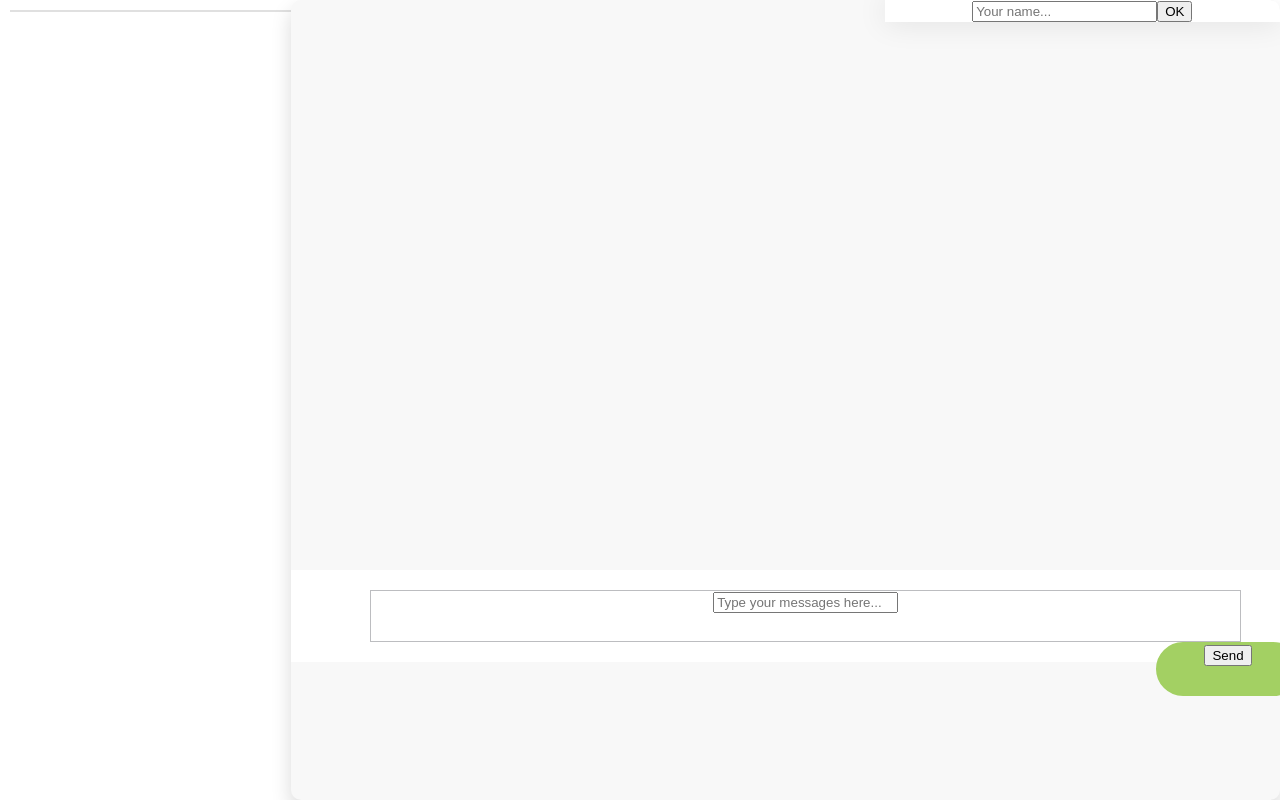
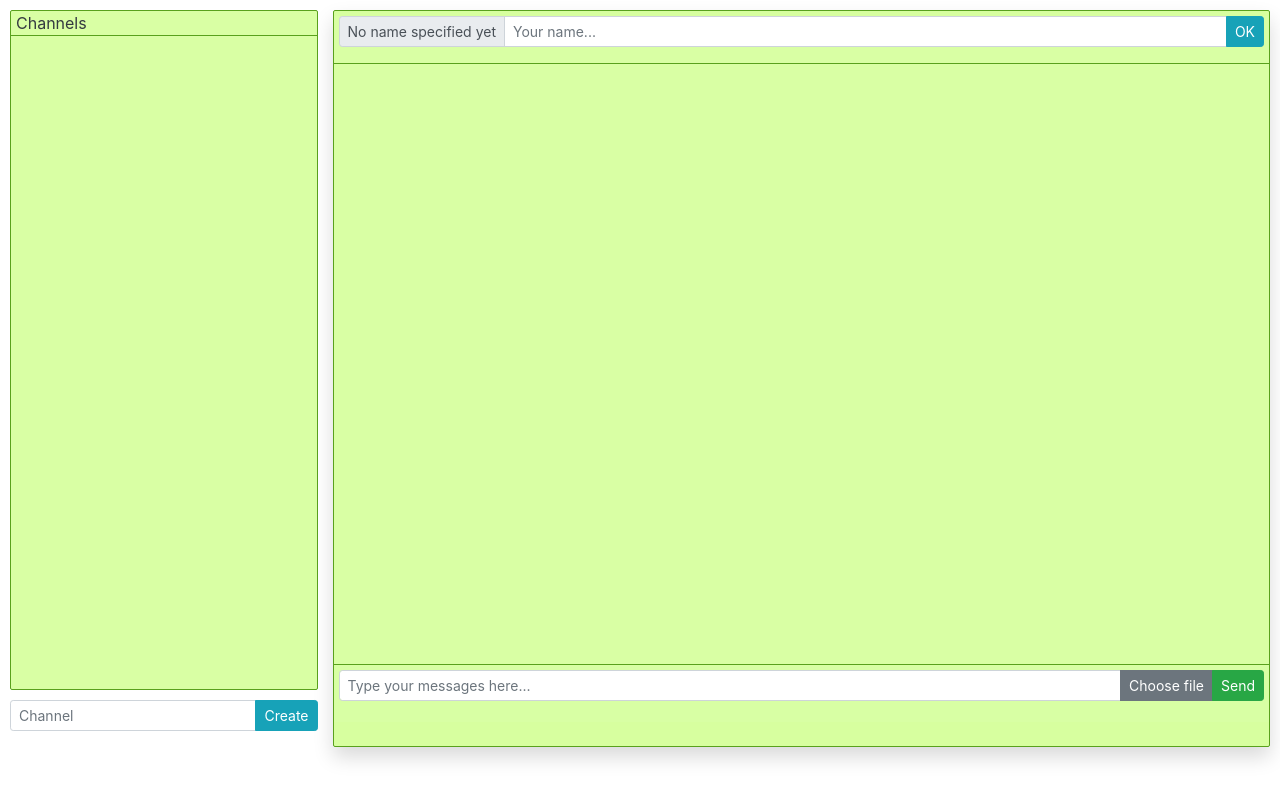
Before and after one commit to priyank23/react-app, a React (Create React App) app in the folder ui/: page / in a window 1280 px wide. Built offline with nearby package versions, Linux system fonts and the light colour scheme.

Commit message:
Basic UI Completed and event handling started

```diff
--- a/ui/package.json
+++ b/ui/package.json
@@ -6,7 +6,9 @@
     "@testing-library/jest-dom": "^5.11.5",
     "@testing-library/react": "^11.1.2",
     "@testing-library/user-event": "^12.2.2",
+    "bootstrap": "^4.5.3",
     "react": "^17.0.1",
+    "react-bootstrap": "^1.4.0",
     "react-dom": "^17.0.1",
     "react-scripts": "4.0.0",
     "socket.io-client": "^3.0.1",
--- a/ui/src/App.css
+++ b/ui/src/App.css
@@ -5,170 +5,66 @@
   display: flex;
 }
 
-.channellist {
-  width: calc(20% - 12px);
-  border: 1px solid rgb(224, 224, 224);
-  margin: 10px;
-  margin-right: 0;
-  border-right: none;
-  height: calc(100% - 22px);
+.channelblock {
+  min-height: 100%;
+}
+.channelblock .channellist {
+  background-color: #d9ffa4;
+  min-width: 30%;
+  border: 1px solid rgb(89, 161, 29);
+  border-radius: 2px;
+  max-height: 100%;
+  height: 85vh;
+  overflow: auto;
+  margin-bottom: 10px;
 }
 
 .channel-item {
-  border-bottom: 1px solid rgb(224, 224, 224);
+  border-bottom: 1px solid rgb(89, 161, 29);
   padding: 10px;
   font-weight: bold;
 }
 
 .channel-item:hover {
-  background-color: rgb(224, 224, 224);
+  background-color: rgb(212, 155, 155);
   cursor: pointer;
 }
 
 .namebox {
-  background-color: #fff;
-  width: 40%;
-  float: right;
-  box-shadow: 0 1px 30px rgba(0, 0, 0, 0.1);
+  background-color: #d9ffa4;
+  width: 100%;
+  padding: 0px 5px 0px 5px;
+  border-bottom: 1px solid rgb(89, 161, 29);
 }
 
 .chatwindow {
-  width: calc(80% - 20px);
-  border-radius: 10px;
-  background-color: #fff;
+  background-color: #d7ff9f;
+  width: 70%;
+  border-radius: 2px;
   box-shadow: 0 10px 20px rgba(0, 0, 0, 0.15);
-  background-color: #f8f8f8;
   overflow: hidden;
-  height: 100vh;
+  height: 100%;
+  padding-top: 5px;
+  margin:0;
+  border: 1px solid rgb(89, 161, 29);
 }
 
 .inputmessagebox {
   position: relative;
   width: 100%;
-  background-color: #fff;
-  padding: 20px 20px;
-  /*position: absolute;*/
-  bottom: 0;
-}
-
-.inputmessagebox .messageinput {
-  display: inline-block;
-  height: 50px;
-  border-radius: 25psx;
-  border: 1px solid #bcbdc0;
-  width: calc(100% - 160px);
-  position: relative;
-  padding: 0 20px;
-}
-
-.inputmessagebox .sendmessage {
-  width: 140px;
-  height: 50px;
-  display: inline-block;
-  border-radius: 50px;
-  background-color: #a3d063;
-  border: 2px solid #a3d063;
-  color: #fff;
-  cursor: pointer;
-  transition: all 0.2s linear;
-  text-align: center;
-  float: right;
-}
-
-.inputmessagebox .sendmessage:hover {
-  color: #a3d063;
-  background-color: #fff;
+  background-color: #d8ffa4;
+  padding: 5px 5px;
+  border-top: 1px solid rgb(89, 161, 29);
 }
 
 .chatbox {
-  position: relative;
+  background-color: #d9ffa4;
+  background-size: cover;
+  position: block;
   list-style: none;
   padding: 20px 10px 0 10px;
   margin: 0;
-  height: calc(100vh - 250px);
-  overflow: scroll;
+  width: 80vw;
+  height: 75vh;
+  overflow: auto;
 }
-
-.chatbox .message {
-  clear: both;
-  overflow: hidden;
-  margin-bottom: 20px;
-  transition: all 0.5s linear;
-  opacity: 0;
-}
-
-.chatbox .message .left .avatar {
-  background-color: #f5886e;
-  float: left;
-}
-
-.chatbox .message .left .textwrap {
-  background-color: #ffe6cb;
-  margin-left: 20px;
-}
-
-.chatbox .message.left .textwrap::after, .chatbox .message.left .text_wrapper::before {
-  right: 100%;
-  border-right-color: #ffe6cb;
-}
-
-.chatbox .message.left .text {
-  color: #c48843;
-}
-
-.chatbox .message.right .avatar {
-  background-color: #fdbf68;
-  float: right;
-}
-.chatbox .message.right .textwrap {
-  background-color: #c7eafc;
-  margin-right: 20px;
-  float: right;
-}
-.chatbox .message.right .textwrap::after, .chatbox .message.right .textwrap::before {
-  left: 100%;
-  border-left-color: #c7eafc;
-}
-
-.chatbox .message.right .text {
-  color: #45829b;
-}
-
-.chatbox .message.appeared {
-  opacity: 1;
-}
-.chatbox .message .avatar {
-  width: 60px;
-  height: 60px;
-  border-radius: 50%;
-  display: inline-block;
-}
-.chatbox .message .textwrap {
-  display: inline-block;
-  padding: 20px;
-  border-radius: 6px;
-  width: calc(100% - 85px);
-  min-width: 100px;
-  position: relative;
-}
-.chatbox .message .textwrap::after, .chatbox .message .textwrap:before {
-  top: 18px;
-  border: solid transparent;
-  content: " ";
-  height: 0;
-  width: 0;
-  position: absolute;
-  pointer-events: none;
-}
-.chatbox .message .textwrap::after {
-  border-width: 13px;
-  margin-top: 0px;
-}
-.chatbox .message .textrap::before {
-  border-width: 15px;
-  margin-top: -2px;
-}
-.chatbox .message .textwrap.text {
-  font-size: 18px;
-  font-weight: 300;
-}
--- a/ui/src/App.js
+++ b/ui/src/App.js
@@ -1,15 +1,46 @@
 import React from 'react';
 import socketClient from 'socket.io-client';
 import './App.css';
+import 'bootstrap/dist/css/bootstrap.css';
+import {Button, InputGroup, FormControl, Col, Container, Row} from 'react-bootstrap';
 const SERVER = 'http://localhost:8000'
 
 class NameBox extends React.Component {
+  constructor(props) {
+    super(props);
+    this.name = React.createRef();
+    this.handleClick = this.handleClick.bind(this);
+    this.handleKeyPress = this.handleKeyPress.bind(this);
+  }
+
+  handleClick() {
+    if(this.name.current.value && this.name.current.value !== '') this.props.handleClick(this.name.current.value);
+    var nickname = document.getElementById('name');
+    nickname.textContent = this.name.current.value;
+    this.name.current.value = "";
+  }
+
+  handleKeyPress(e) {
+    if (e.key === 'Enter') {
+      this.handleClick();
+    }
+  }
 
   render() {
     return (
-      <div className = 'namebox'>
-        <input type='text' placeholder='Your name...'></input>
-        <button onClick = {this.props.handleClick}>OK</button>
+      <div className='namebox' onKeyPress = {this.handleKeyPress} >
+        <InputGroup className="mb-3" size='sm'>
+          <InputGroup.Prepend>
+            <InputGroup.Text id='name'>No name specified yet</InputGroup.Text>
+          </InputGroup.Prepend>
+          <FormControl
+            placeholder="Your name..."
+            ref = {this.name}
+          />
+          <InputGroup.Append>
+            <Button onClick = {this.handleClick} variant="info">OK</Button>
+          </InputGroup.Append>
+        </InputGroup>
       </div>
     )
   }
@@ -17,6 +48,10 @@ class NameBox extends React.Component {
 
 
 class ChatBox extends React.Component {
+  constructor(props) {
+    super(props);
+    this.handleMessageClick = this.handleMessageClick.bind(this);
+  }
 
   scrollToBottom = () => {
     var el = this.refs.scroll;
@@ -31,30 +66,24 @@ class ChatBox extends React.Component {
     this.scrollToBottom();
   }
 
-  handleNameClick() {
-    // To handle click of channel box
-  }
-
-  handleKeyPress() {
-    // To send the message whenever enter is pressed
-  }
-
-  handleMessageClick() {
-    // To send the message whenever send button is pressed
+  handleMessageClick(message) {
+    this.props.handleMessageClick(message);
   }
 
 
   render() {
     return (
-      <div className='chatwindow'>
-        <NameBox handleClick = {this.handleNameClick}/>
+      <Container className = 'chatwindow'>
+        <Row><NameBox handleClick = {this.props.handleNameClick}/></Row>
+        <Row>
           <ul className = 'chatbox' ref='scroll'>
             {/* {this.props.messages.map((message, index) =>
               <MessageBox key={index} message={message["message"]} appearance={["isSelfMessage"]? 'left': 'right'}/>
             )} */}
           </ul>
-        <InputMessageBox handleKeyPress = {this.handleKeyPress} handleClick = {this.handleMessageClick}/>
-      </div>
+        </Row>
+        <Row><InputMessageBox handleClick = {this.handleMessageClick}/></Row>
+      </Container>
     )
   }
 }
@@ -73,13 +102,39 @@ class MessageBox extends React.Component {
 }
 
 class InputMessageBox extends React.Component {
+  constructor(props) {
+    super(props);
+    this.message = React.createRef();
+
+    this.handleClick = this.handleClick.bind(this);
+    this.handleKeyPress = this.handleKeyPress.bind(this);
+  }
+
+  handleClick() {
+    if(this.message.current.value && this.message.current.value !== '')
+    this.props.handleClick(this.message.current.value);
+    this.message.current.value = "";
+  }
+
+  handleKeyPress(e) {
+    if(e.key === 'Enter') {
+      this.handleClick();
+    }
+  }
+
   render() {
     return (
-      <div className = 'inputmessagebox' onKeyPress={this.props.handleKeyPress}>
-        <div className="messageinput">
-          <input type='text' placeholder='Type your messages here...'></input>
-        </div>
-        <SendButton handleClick={this.props.handleClick}/>
+      <div className = 'inputmessagebox' onKeyPress = {this.handleKeyPress}>
+        <InputGroup className="mb-3" size='sm'>
+        <FormControl
+          placeholder="Type your messages here..."
+          ref={this.message}
+        />
+        <InputGroup.Append>
+          <Button variant="secondary">Choose file</Button>
+          <SendButton handleClick={this.handleClick}/>
+        </InputGroup.Append>
+        </InputGroup>
       </div>
     )
   }
@@ -88,9 +143,9 @@ class InputMessageBox extends React.Component {
 class SendButton extends React.Component {
   render() {
     return (
-      <div className = "sendmessage">
-        <button onClick={this.props.handleClick}>Send</button>
-      </div>
+      <>
+        <Button variant="success" size="sm" onClick={this.props.handleClick}>Send</Button>{' '}
+      </>
     )
   }
 }
@@ -98,19 +153,42 @@ class SendButton extends React.Component {
 class Channels extends React.Component {
   render() {
     return(
-      <ul className = 'channellist'>
-          {/* {this.props.channels.map((channel, index) =>
+      <div className="channelblock">
+        <div className='channellist'>
+          <div style={{borderBottom: '1px solid rgb(89, 161, 29)'}}>
+            <div className="d-inline text-dark" style={{backgroundColor: "#d9ffa4", margin: "10px 5px"}}>Channels</div>
+          </div>
+        <ul>
+            {/* this.props.channels.map((channel, index) =>
               <Channel key={index} onClick={this.props.handleChannelClick} channelName={channel}/>
-          )} */}
+            ) */}
         </ul>
+        </div>
+        <InputGroup className="mb-3" size='sm'>
+        <FormControl
+          placeholder="Channel"
+          aria-label="newChannel"
+          aria-describedby="message"
+        />
+        <InputGroup.Append>
+          <Button variant="info">Create</Button>
+        </InputGroup.Append>
+        </InputGroup>
+      </div>
     )
   }
 }
 
 class Channel extends React.Component {
+  click () {
+    this.props.handleChannelClick(this.props.channelName);
+  }
   render() {
     return (
-      <div className = 'channel' onClick={this.props.handleChannelClick}> {this.props.channelName}</div>
+      <div className = 'channel' onClick={this.click}>
+        <div>{this.props.channelName}</div>
+        <span>{this.props.participants}</span>
+      </div>
     )
   }
 }
@@ -125,6 +203,10 @@ class App extends React.Component {
       channels: null,
       channel: null
     }
+
+    this.handleChannelClick = this.handleChannelClick.bind(this);
+    this.handleNameClick = this.handleNameClick.bind(this);
+    this.handleMessageClick = this.handleMessageClick.bind(this);
   }
 
   componentDidMount() {
@@ -141,16 +223,46 @@ class App extends React.Component {
     this.state.socket = socket;
   }
 
-  handleChannelClick() {
+  handleChannelClick(id) {
+    let ch = this.state.channels.find(c=> {
+      return c.id == id;
+    });
+    this.setState({
+      socket: this.state.socket,
+      username: this.state.username,
+      channels: this.state.channels,
+      channel: ch
+    });
+    this.socket.emit('channel-join', id, ack => {
+      console.log("joined channel" + id);
+    })
+  }
 
+  handleNameClick(name) {
+    this.setState({
+      socket: this.state.socket,
+      username: name,
+      channels: this.state.channels,
+      channel: this.state.channel
+    });
+    console.log('Setting username: ' + name);
+  }
+
+  handleMessageClick(message) {
+    this.state.socket.emit('send-message', {channel: this.state.channel, message: message, senderName: this.state.username })
+    console.log('Message sent to the server');
   }
 
   render() {
     return (
-      <div className="App">
-        <Channels handleChannelClick={this.handleChannelClick}></Channels>
-        <ChatBox messages = {this.state.messages}></ChatBox>
-      </div>
+      <>
+      <Container style={{margin: '0 0 0 0', maxWidth: '100%', minHeight: '100vh', overflow: 'hidden', padding: '10px'}}>
+        <Row>
+          <Col style={{paddingRight: '0px'}}><Channels handleChannelClick={this.handleChannelClick}></Channels></Col>
+          <Col xs={9}><ChatBox handleNameClick= {this.handleNameClick} handleMessageClick={this.handleMessageClick} channel={this.state.channel} messages = {this.state.messages}></ChatBox></Col>
+        </Row>
+      </Container>
+      </>
     )
   }
 }
```
Also changed, not shown: 1 other file (tests, documents, lock files or other folders). Lines whose indentation alone changed are shown as unchanged.
